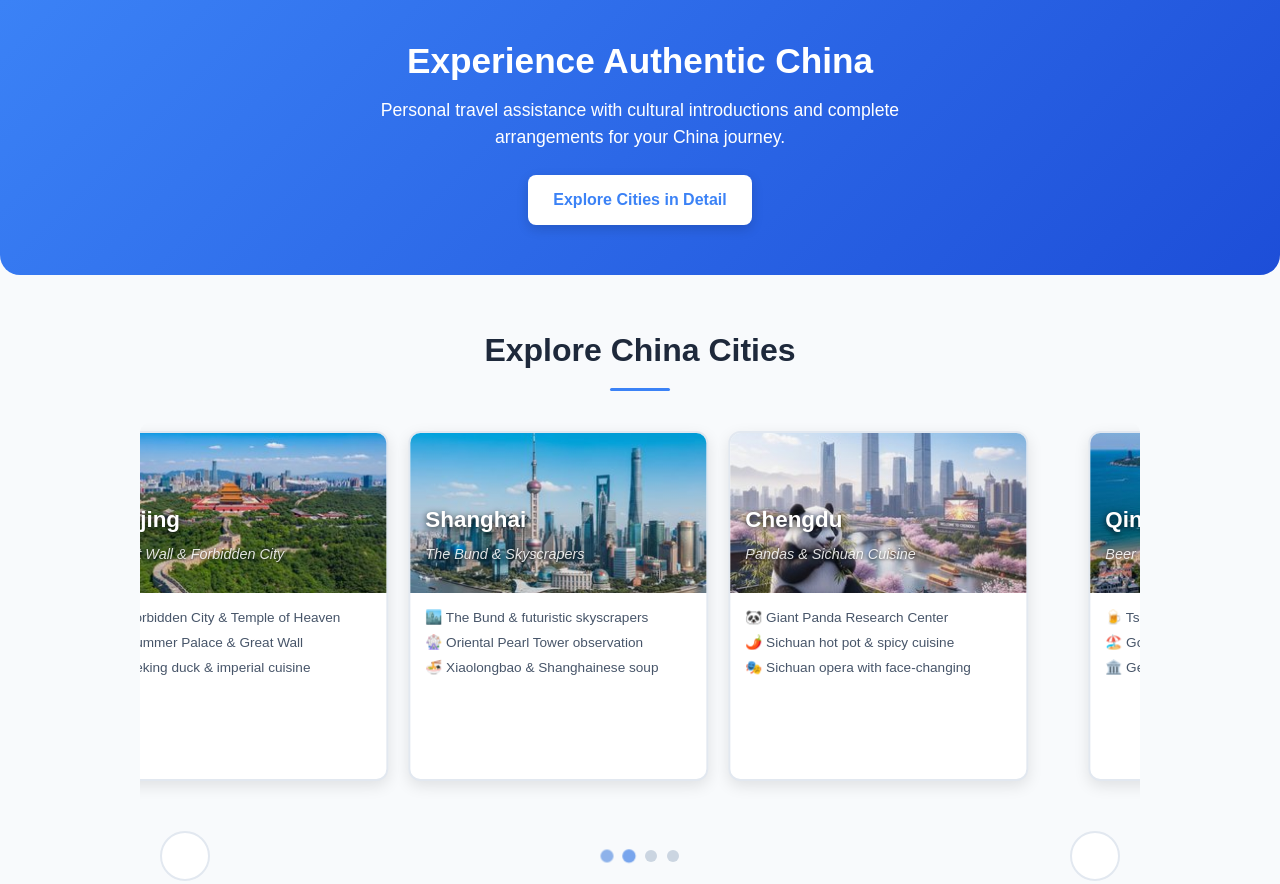
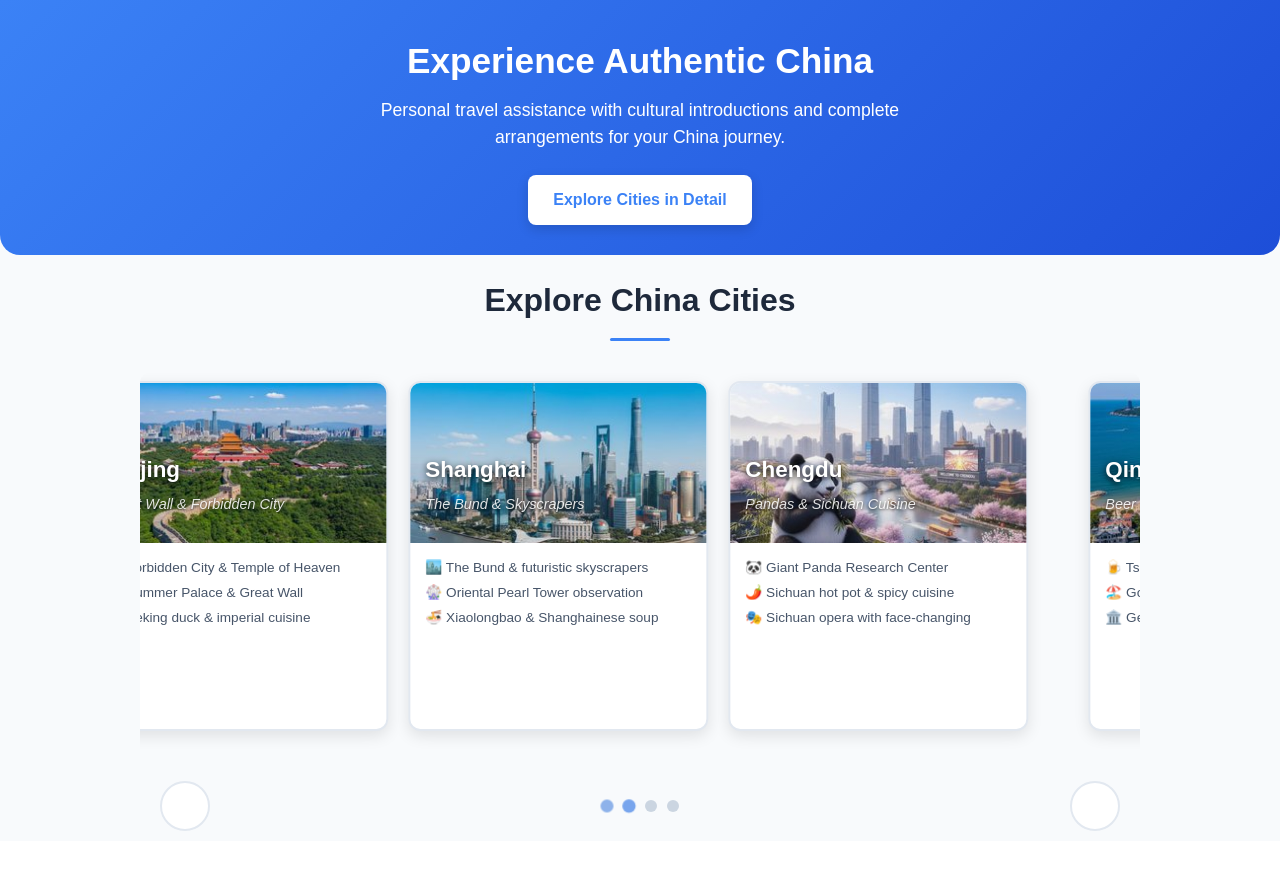
Before and after one commit to fli-rpx/travel-website, a plain HTML site: page index.html in a window 1280 px wide. Shown: the top 884 px of the page. Drawn offline with Linux system fonts and the light colour scheme.

Commit message:
Adjust spacing: move hero section up, reduce gap to carousel

```diff
--- a/index.html
+++ b/index.html
@@ -32,11 +32,11 @@
         /* HERO SECTION - COMPACT */
         .hero {
             text-align: center;
-            padding: 40px 20px 50px;
+            padding: 40px 20px 30px;
             background: linear-gradient(135deg, #3b82f6 0%, #1d4ed8 100%);
             color: white;
             border-radius: 0 0 20px 20px;
-            margin-bottom: 30px;
+            margin-bottom: 10px;
         }
 
         .hero h1 {
@@ -54,13 +54,13 @@
 
         /* SIMPLE CAROUSEL */
         .carousel-section {
-            padding: 20px 20px;
+            padding: 10px 20px;
         }
 
         .section-title {
             text-align: center;
             font-size: 2rem;
-            margin-bottom: 30px;
+            margin-bottom: 20px;
             color: #1e293b;
         }
 
```
